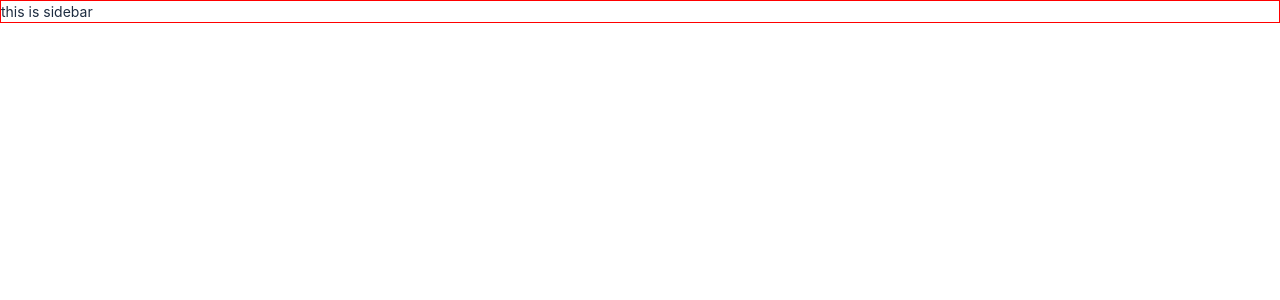
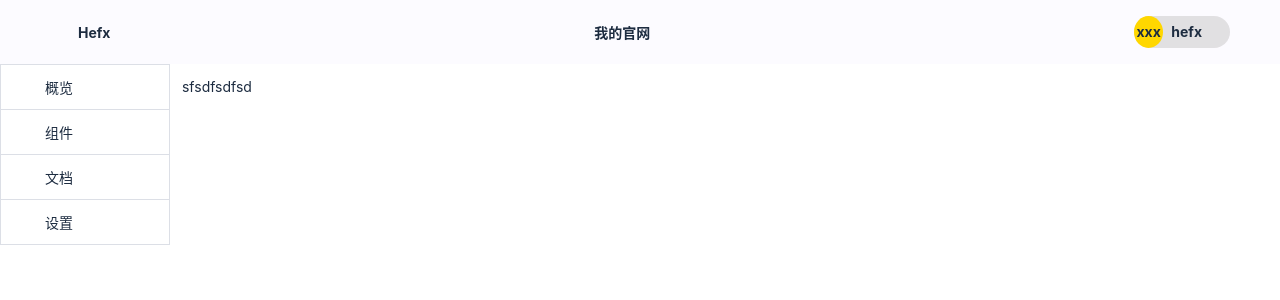
Before and after one commit to Hefeixiong/reactUI, a React (Create React App) app: page /doc in a window 1280 px wide. Shown: the top 300 px of the page. Built offline with nearby package versions, Linux system fonts and the light colour scheme.

Commit message:
finish doc layout

```diff
--- a/public/index.html
+++ b/public/index.html
@@ -11,7 +11,7 @@
     <link rel="apple-touch-icon" href="%PUBLIC_URL%/logo192.png" />
     <link rel="manifest" href="%PUBLIC_URL%/manifest.json" />
     <title>React App</title>
-    <script src="//at.alicdn.com/t/c/font_3595741_8b8tfvdtuw2.js"></script>
+    <script src="//at.alicdn.com/t/c/font_3595741_kc4ub9bvuyk.js"></script>
   </head>
   <body>
     <noscript>You need to enable JavaScript to run this app.</noscript>
--- a/src/components/navbar/navbar.scss
+++ b/src/components/navbar/navbar.scss
@@ -1,7 +1,5 @@
 .navbar-wrapper {
-  position: absolute;
   width: 100%;
-  z-index: 3000;
 
 .navbar {
   display: flex;
--- a/src/components/sidebar/Sidebar.tsx
+++ b/src/components/sidebar/Sidebar.tsx
@@ -1,10 +1,44 @@
 import React from "react";
+import "./sidebar.scss";
 
 function Sidebar() {
   return (
-    <div sidebar-warpper>
-      <div></div>
-      this is sidebar
+    <div className="sidebar-warpper">
+      <div className="items-wrapper">
+        <div className="item">
+          <svg className="icon" aria-hidden="true">
+            <use xlinkHref="#icon-gailan"></use>
+          </svg>
+          <span>概览</span>
+        </div>
+
+        <div className="divider"></div>
+
+        <div className="item">
+          <svg className="icon" aria-hidden="true">
+            <use xlinkHref="#icon-zujian"></use>
+          </svg>
+          <span>组件</span>
+        </div>
+
+        <div className="divider"></div>
+
+        <div className="item">
+          <svg className="icon" aria-hidden="true">
+            <use xlinkHref="#icon-wenjianjia"></use>
+          </svg>
+          <span>文档</span>
+        </div>
+
+        <div className="divider"></div>
+
+        <div className="item">
+          <svg className="icon" aria-hidden="true">
+            <use xlinkHref="#icon-shezhi"></use>
+          </svg>
+          <span>设置</span>
+        </div>
+      </div>
     </div>
   );
 }
--- a/src/components/sidebar/sidebar.scss
+++ b/src/components/sidebar/sidebar.scss
@@ -0,0 +1,28 @@
+.sidebar-warpper {
+  width: 200px;
+  border: 1px solid #dcdfe6;
+
+  > .items-wrapper {
+    display: flex;
+    padding: 8px 0;
+    flex-direction: column;
+
+    > .item {
+      display: flex;
+      justify-content: flex-start;
+      align-items: center;
+
+      > .icon {
+        margin: 0 8px;
+      }
+    }
+
+    > .divider {
+      background: #dcdfe6;
+      height: 1px;
+      width: 100%;
+      margin: 8px 0;
+    }
+  }
+
+}
--- a/src/doc/index.scss
+++ b/src/doc/index.scss
@@ -1,3 +1,14 @@
 .content-wrapper {
-  border: 1px solid red;
+  display: flex;
+  flex-direction: column;
+
+  > .main-wrapper {
+    display: flex;
+
+    > .main-solt {
+      height: 100%;
+      width: 100%;
+      margin: 12px;
+    }
+  }
 }
--- a/src/doc/index.tsx
+++ b/src/doc/index.tsx
@@ -8,9 +8,11 @@ import "./index.scss";
 function doc() {
   return (
     <div className="content-wrapper">
-      {/* <Navbar /> */}
-      <Sidebar />
-      <Outlet></Outlet>
+      <Navbar />
+      <div className="main-wrapper">
+        <Sidebar />
+        <div className="main-solt">sfsdfsdfsd</div>
+      </div>
     </div>
   );
 }
```
